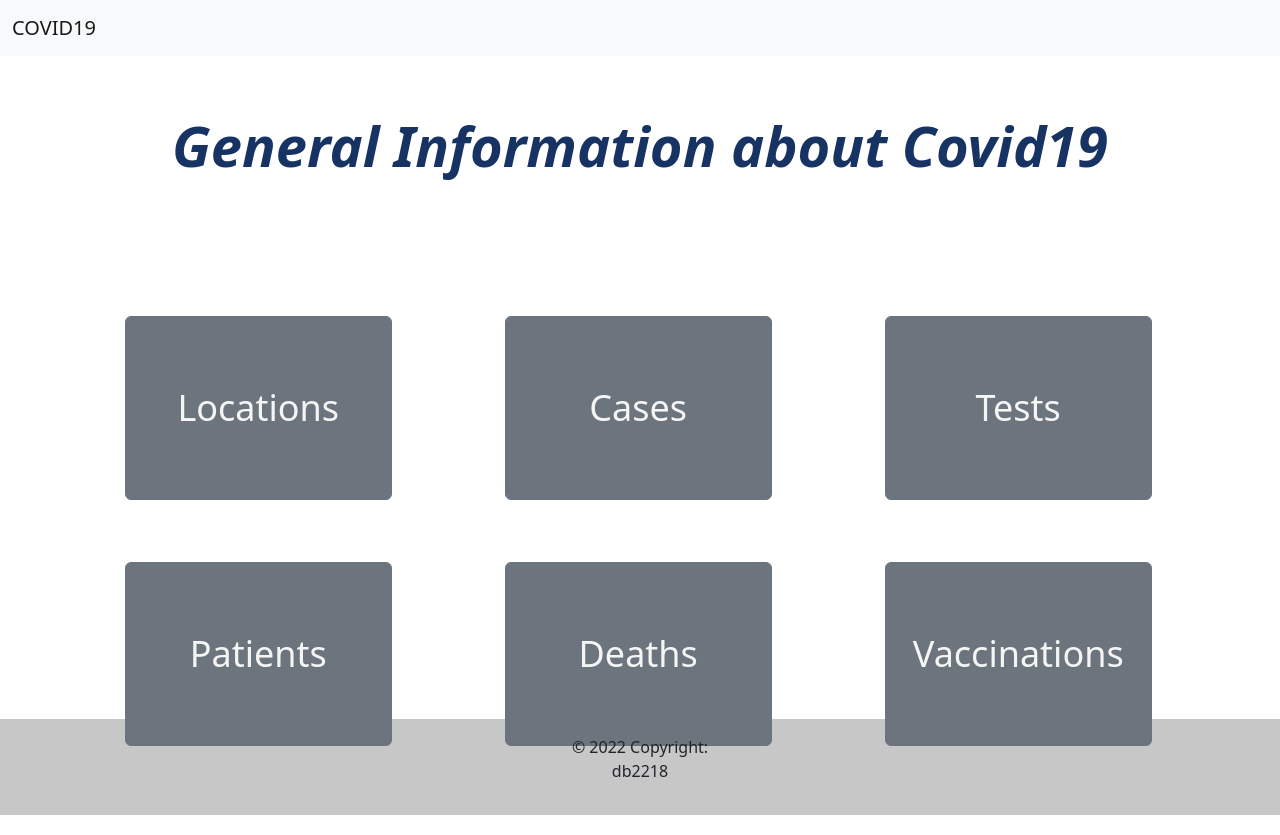
After one commit to shintalha/Covid-19-Data-Management-System, a Flask app: page /home in a window 1280 px wide. The commit adds this page. Run offline with Flask 2, Linux system fonts and the light colour scheme; some libraries are stand-ins or nearby versions.

Commit message:
home page html was created

```diff
--- a/app.py
+++ b/app.py
@@ -14,10 +14,14 @@ def login_page():
 
 app.add_url_rule("/locations", view_func=locations_page)
 app.add_url_rule("/locations/<loc_name>", view_func=location_page)
+
 app.add_url_rule("/patients", view_func=patients_page, methods=["GET", "POST"])
 app.add_url_rule("/patients/add", view_func=add_patients_data, methods=["GET", "POST"])
 app.add_url_rule("/patients/update", view_func=update_patients_data, methods=["GET", "POST"])
 app.add_url_rule("/patients/edit", view_func=edit_patients_page, methods=["GET", "POST"])
 
+
+app.add_url_rule("/home", view_func=home_page, methods=["GET", "POST"])
+
 if __name__ == "__main__":
     app.run(host="0.0.0.0", port=8080, debug=True)
--- a/templates/before_login.html
+++ b/templates/before_login.html
@@ -37,9 +37,11 @@
     <!-- Jinja template engine renders it -->
   </div>
 
-  <footer class="border-top text-center text-lg-start w-100 mt-5">
+  <footer class="bg-light text-center text-lg-start">
     <!-- Copyright -->
-    <div class="text-center p-3">
+    <div class="text-center p-3" style="background-color: rgba(0, 0, 0, 0.2);">
+      © 2022 Copyright:
+      <p class="text-dark" >db2218</p>
     </div>
     <!-- Copyright -->
   </footer>
--- /dev/null
+++ b/templates/home.html
@@ -0,0 +1,50 @@
+{% extends "before_login.html" %}
+{% block title %}Covid19 General Info{% endblock %}
+{% block content %}
+<div class="content-container">
+    <div class="container mx-auto">
+        <h3 class="text-center fw-bold mb-5" style="color: #173364ff; font-size: 350%; font-style: italic;margin-top: 5%;">General Information about Covid19</h3>
+        <div class="row">
+            <div class="col">
+                <button type="button" class="btn btn-secondary" style="width: 75%;height: 75%;margin-left: 12%; margin-top: 25%;margin-bottom: 25%;" data-toggle="button" aria-pressed="false" autocomplete="off">
+                    <a href="/locations" style = "
+                    text-decoration: none;color: whitesmoke; font-size: 225%;">Locations</a>
+                </button>
+            </div>
+
+            <div class="col">
+                <button type="button" class="btn btn-secondary" style="width: 75%;height: 75%;margin-left: 12%; margin-top: 25%;margin-bottom: 25%;" data-toggle="button" aria-pressed="false" autocomplete="off">
+                    <a href="" style = "
+                    text-decoration: none;color: whitesmoke; font-size: 225%;">Cases</a>
+                </button>
+            </div>
+            <div class="col">
+                <button type="button" class="btn btn-secondary" style="width: 75%;height: 75%;margin-left: 12%; margin-top: 25%;margin-bottom: 25%;" data-toggle="button" aria-pressed="false" autocomplete="off">
+                    <a href="" style="
+                    text-decoration: none;color: whitesmoke; font-size: 225%;">Tests</a>
+                </button>
+            </div>
+        </div>
+        <div class="row justify-content-center">
+            <div class="col">
+                <button type="button" class="btn btn-secondary" style="width: 75%;height: 75%;margin-left: 12%; margin-top: 25%;margin-bottom: 25%;" data-toggle="button" aria-pressed="false" autocomplete="off">
+                    <a href="/patients" style="
+                    text-decoration: none;color:whitesmoke; font-size: 225%;">Patients</a>
+                </button>
+            </div>
+            <div class="col">
+                <button type="button" class="btn btn-secondary" style="width: 75%;height: 75%;margin-left: 12%; margin-top: 25%;margin-bottom: 25%;" data-toggle="button" aria-pressed="false" autocomplete="off">
+                    <a style = "
+                    text-decoration: none;color: whitesmoke; font-size: 225%;" href="" >Deaths</a>
+                </button>
+            </div>
+            <div class="col">
+                <button type="button" class="btn btn-secondary" style="width: 75%;height: 75%;margin-left: 12%; margin-top: 25%;margin-bottom: 25%;" data-toggle="button" aria-pressed="false" autocomplete="off">
+                <a href="" style="
+                text-decoration: none;color: whitesmoke; font-size: 225%;" >Vaccinations</a>
+                </button>
+            </div>
+        </div>
+    </div>
+</div>
+{% endblock %}
--- a/views.py
+++ b/views.py
@@ -31,3 +31,6 @@ def location_page(loc_name):
     loc_info = locations_table.find_by_id(loc_id[0])
     print(dict(zip(locations_table.columns,loc_info)))
     return render_template("locations/location.html", location_info = dict(zip(locations_table.columns,loc_info)))
+
+def home_page():
+    return render_template("home.html")
```
Also changed, not shown: templates/after_login.html (+5 -3 lines), static/extentions/bootstrap-5.2.3-dist/css/bootstrap.css.
